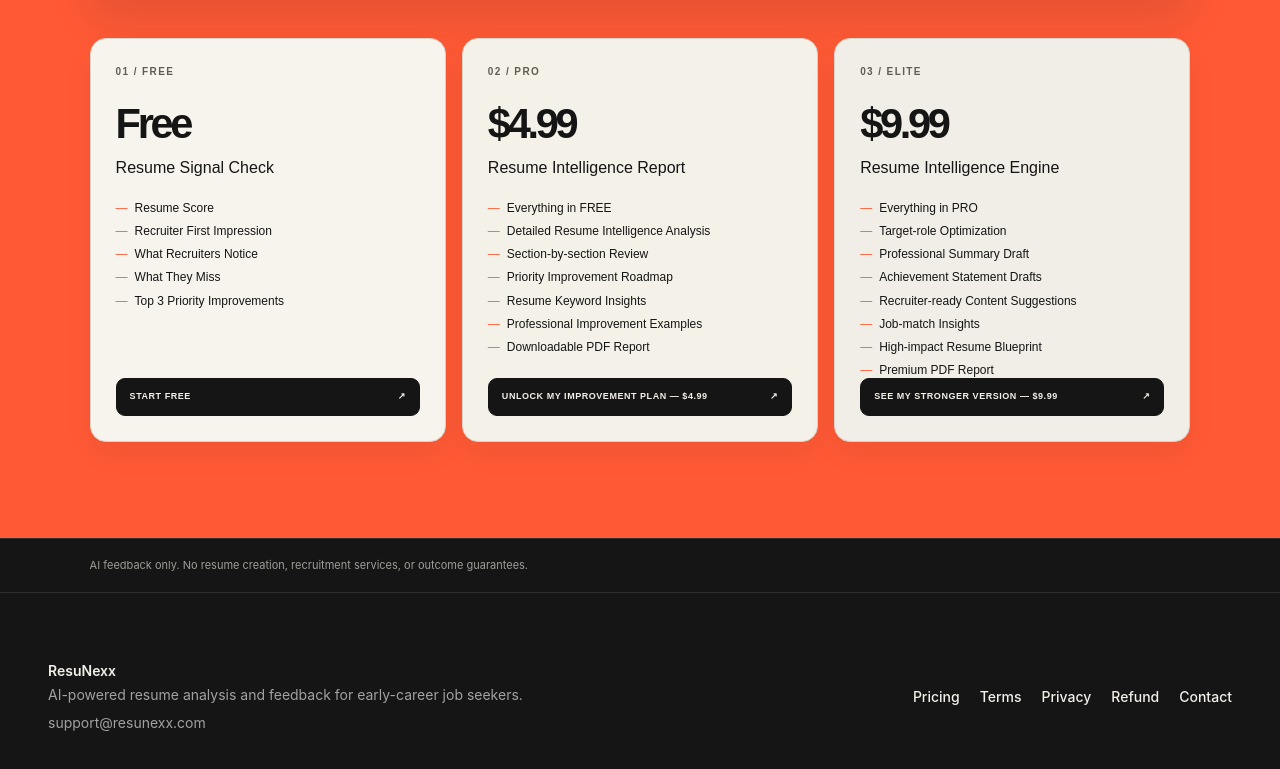
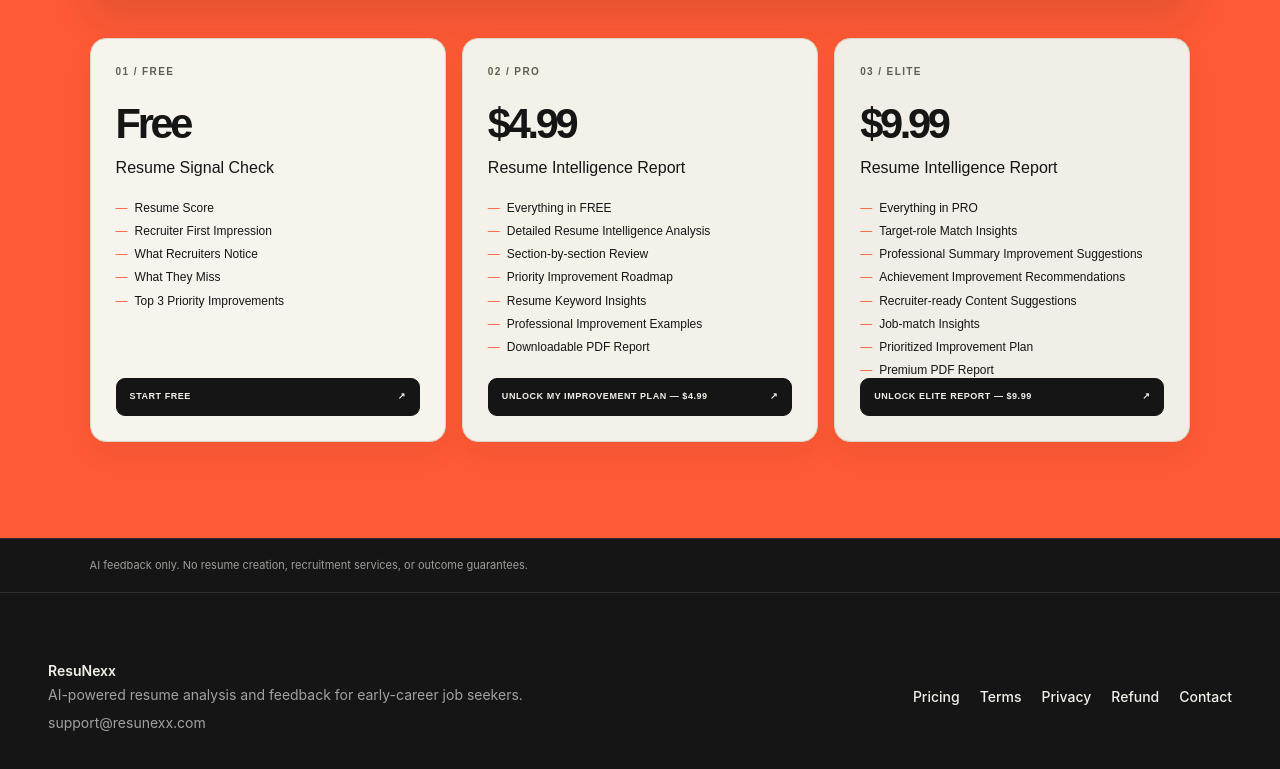
Before and after one commit to FelixYongSF/resunexx, a Next.js app in the folder resume-score/: page / in a window 1280 px wide. Shown: the part 2338-3107 px from the top of the page. Built offline with nearby package versions, Linux system fonts and the light colour scheme.

Commit message:
Polish checkout recovery and report messaging

```diff
--- /dev/null
+++ b/resume-score/app/payment/cancel/page.tsx
@@ -0,0 +1,18 @@
+import { redirect } from "next/navigation";
+import { isPaidReportPlan } from "@/lib/report-plan";
+
+export const runtime = "nodejs";
+
+export default async function PaymentCancelPage({
+  searchParams
+}: {
+  searchParams: Promise<{ plan?: string; report_id?: string }>;
+}) {
+  const { plan, report_id: reportId } = await searchParams;
+  const selectedPlan = isPaidReportPlan(plan) ? plan : "standard";
+  const reportQuery = reportId && /^[0-9a-f-]{36}$/i.test(reportId)
+    ? `&report_id=${encodeURIComponent(reportId)}`
+    : "";
+
+  redirect(`/upload?plan=${selectedPlan}${reportQuery}`);
+}
--- a/resume-score/app/pricing/page.tsx
+++ b/resume-score/app/pricing/page.tsx
@@ -29,12 +29,12 @@
         </p>
       </LegalSection>
 
-      <LegalSection title="ELITE — Resume Intelligence Engine">
+      <LegalSection title="ELITE — Resume Intelligence Report">
         <p>
-          See what your stronger resume could look like. The ELITE Resume Intelligence Engine costs <strong className="text-[#f3f0e9]">$9.99 USD</strong> as a separate one-time premium purchase.
+          Get a clearer, role-focused improvement plan. The ELITE Resume Intelligence Report costs <strong className="text-[#f3f0e9]">$9.99 USD</strong> as a separate one-time premium purchase.
         </p>
         <p>
-          It includes everything in PRO plus target-role optimization, a professional summary draft, achievement statement drafts, recruiter-ready content suggestions, job-match insights, a high-impact resume blueprint, and a premium ELITE PDF report. You remain responsible for verifying and personalizing every draft before using it.
+          It includes everything in PRO plus target-role match insights, professional summary improvement suggestions, achievement improvement recommendations, recruiter-ready content suggestions, job-match insights, a prioritized improvement plan, and a premium ELITE PDF report. You remain responsible for reviewing and personalizing every suggestion before using it.
         </p>
       </LegalSection>
 
--- a/resume-score/app/report/[id]/page.tsx
+++ b/resume-score/app/report/[id]/page.tsx
@@ -55,7 +55,7 @@
       <section className="nexx-shell py-12">
         <div className="flex flex-col justify-between gap-6 md:flex-row md:items-end">
           <div>
-            <p className="text-sm font-semibold text-blue-600">{isFullReport ? "ELITE — Resume Intelligence Engine" : "PRO — Resume Intelligence Report"}</p>
+            <p className="text-sm font-semibold text-blue-600">{isFullReport ? "ELITE — Resume Intelligence Report" : "PRO — Resume Intelligence Report"}</p>
             <h1 className="mt-3 text-4xl font-semibold tracking-tight text-slate-950 sm:text-5xl">
               {getPdfReportTitle(accessPlan)}
             </h1>
@@ -187,7 +187,7 @@
         </section>
 
         {isFullReport ? <section className="nexx-card mt-8 p-7">
-          <p className="text-sm font-semibold text-blue-600">ELITE Resume Intelligence Engine</p>
+          <p className="text-sm font-semibold text-blue-600">ELITE Resume Intelligence Report</p>
           <h2 className="mt-3 text-2xl font-semibold text-slate-950">Stronger improvement examples</h2>
           <div className="mt-6 grid gap-4">
             <div className="grid gap-4 lg:grid-cols-2">
@@ -266,7 +266,7 @@
           <section className="nexx-card mt-8 p-7">
             <h2 className="text-2xl font-semibold text-slate-950">Final Resume Blueprint</h2>
             <div className="mt-5 grid gap-4">
-              <div className="rounded-2xl bg-slate-950 p-5 text-sm leading-6 text-white"><div className="mb-3 flex items-center justify-between gap-4"><span className="font-semibold text-white/70">Professional Summary Draft</span><CopyDraftButton text={report.fullReport.rewrittenSummary} /></div><p>{report.fullReport.rewrittenSummary}</p></div>
+              <div className="rounded-2xl bg-slate-950 p-5 text-sm leading-6 text-white"><div className="mb-3 flex items-center justify-between gap-4"><span className="font-semibold text-white/70">Professional Summary Improvement Example</span><CopyDraftButton text={report.fullReport.rewrittenSummary} /></div><p>{report.fullReport.rewrittenSummary}</p></div>
               {report.fullReport.rewrittenAchievementBullets.map((bullet) => <div key={bullet} className="rounded-2xl bg-blue-50 p-4 text-sm leading-6 text-blue-950"><div className="mb-2 flex justify-end"><CopyDraftButton text={bullet} /></div><p>{bullet}</p></div>)}
               <p className="text-sm leading-6 text-slate-500">Review before using: {report.fullReport.rewriteEvidenceCaveat}</p>
             </div>
@@ -278,10 +278,10 @@
           <h2 className="mt-3 text-2xl font-semibold text-slate-950">Now see how your strongest resume sections could be expressed more clearly, professionally, and with greater impact.</h2>
           <div className="mt-6 max-w-md rounded-2xl border border-slate-900 bg-slate-950 p-5 text-white">
             <p className="text-sm font-semibold text-[#d7ff4f]">ELITE — $9.99</p>
-            <p className="mt-2 text-lg font-semibold">Resume Intelligence Engine</p>
+            <p className="mt-2 text-lg font-semibold">Resume Intelligence Report</p>
             <ul className="mt-4 grid gap-2 text-sm text-white/75">
-              <li>Professional Summary Draft</li>
-              <li>Stronger Achievement Statement Drafts</li>
+              <li>Professional Summary Improvement Suggestions</li>
+              <li>Achievement Improvement Recommendations</li>
               <li>Target-role Optimization</li>
               <li>Recruiter-ready Content Suggestions</li>
               <li>Job-match Insights</li>
--- a/resume-score/components/resume-upload-form.tsx
+++ b/resume-score/components/resume-upload-form.tsx
@@ -58,7 +58,7 @@
       }
     }
 
-    if (selectedPlan === "full" && !targetRole.trim()) {
+    if (selectedPlan === "full" && !targetRole.trim() && !pendingReportId) {
       setError("Target Role / Job Title is required for ELITE.");
       return;
     }
--- a/resume-score/lib/polar.ts
+++ b/resume-score/lib/polar.ts
@@ -49,7 +49,7 @@
     products: [getPolarProductId(plan)],
     metadata: { reportId, selectedPlan: plan },
     successUrl: `${appUrl()}/payment/success?report_id=${encodeURIComponent(reportId)}`,
-    returnUrl: `${appUrl()}/upload?plan=${encodeURIComponent(plan)}&report_id=${encodeURIComponent(reportId)}`
+    returnUrl: `${appUrl()}/payment/cancel?plan=${encodeURIComponent(plan)}&report_id=${encodeURIComponent(reportId)}`
   });
 
   if (!checkout.url) throw new Error("Polar did not return a checkout URL.");
--- a/resume-score/lib/report-markdown.ts
+++ b/resume-score/lib/report-markdown.ts
@@ -110,7 +110,7 @@
 ### Formatting
 ${report.sectionFeedback.formatting}
 
-${isElite ? `## ELITE Resume Intelligence Engine
+${isElite ? `## ELITE Resume Intelligence Report
 
 ### Current Version
 ${premiumReport.suggestedRewrite.before}
@@ -130,10 +130,10 @@
 ### Missing Keywords
 ${report.missingKeywords.map((item) => `- ${item}`).join("\n")}
 
-### Achievement Statement Drafts
+### Achievement Improvement Examples
 ${report.fullReport.rewrittenAchievementBullets.map((item) => `- ${item}`).join("\n")}
 
-### Professional Summary Draft
+### Professional Summary Improvement Example
 ${report.fullReport.rewrittenSummary}
 
 ### Experience Section Improvements
--- a/resume-score/lib/report-pdf.ts
+++ b/resume-score/lib/report-pdf.ts
@@ -113,7 +113,7 @@
       body(`Improvement draft: ${report.fullReport.rewrittenSummary}`),
       body(`Why this is stronger: ${premiumReport.suggestedRewrite.whyThisWorksBetter}`),
       body(`Review before using: ${report.fullReport.rewriteEvidenceCaveat}`),
-      heading("Achievement Statement Drafts", 16),
+      heading("Achievement Improvement Examples", 16),
       ...bullets(report.fullReport.rewrittenAchievementBullets),
       spacer(),
       heading("Target Role Match", 16),
@@ -126,7 +126,7 @@
       heading("Skills Positioning Suggestions", 16),
       body(report.sectionFeedback.skills),
       heading("Final Resume Blueprint", 16),
-      body(`Professional Summary Draft: ${report.fullReport.rewrittenSummary}`),
+      body(`Professional Summary Improvement Example: ${report.fullReport.rewrittenSummary}`),
       ...bullets(report.fullReport.rewrittenAchievementBullets),
       body(`Review before using: ${report.fullReport.rewriteEvidenceCaveat}`),
       spacer(),
--- a/resume-score/lib/report-plan.ts
+++ b/resume-score/lib/report-plan.ts
@@ -49,16 +49,16 @@
   full: {
     key: "full",
     displayName: "ELITE",
-    productName: "Resume Intelligence Engine",
-    positioning: "See what your stronger resume could look like.",
+    productName: "Resume Intelligence Report",
+    positioning: "Get a clearer, role-focused improvement plan.",
     priceLabel: "$9.99",
     entitlement: "full",
-    ctaLabel: "SEE MY STRONGER VERSION — $9.99",
+    ctaLabel: "UNLOCK ELITE REPORT — $9.99",
     uploadHeading: "Upload your resume to unlock your ELITE Report",
     uploadCtaLabel: "CONTINUE TO SECURE CHECKOUT — $9.99",
     uploadSupport: "Upload your existing resume for Resume Intelligence analysis, then securely unlock your ELITE Report.",
     productEnvironmentVariable: "POLAR_FULL_PRODUCT_ID",
-    features: ["Everything in PRO", "Target-role Optimization", "Professional Summary Draft", "Achievement Statement Drafts", "Recruiter-ready Content Suggestions", "Job-match Insights", "High-impact Resume Blueprint", "Premium PDF Report"]
+    features: ["Everything in PRO", "Target-role Match Insights", "Professional Summary Improvement Suggestions", "Achievement Improvement Recommendations", "Recruiter-ready Content Suggestions", "Job-match Insights", "Prioritized Improvement Plan", "Premium PDF Report"]
   }
 } as const;
 
@@ -131,5 +131,5 @@
 }
 
 export function getPdfReportTitle(accessPlan: ReportPlan) {
-  return accessPlan === "full" ? "ELITE Resume Intelligence Engine" : "PRO Resume Intelligence Report";
+  return accessPlan === "full" ? "ELITE Resume Intelligence Report" : "PRO Resume Intelligence Report";
 }
```
Also changed, not shown: 1 other file (tests, documents, lock files or other folders).
